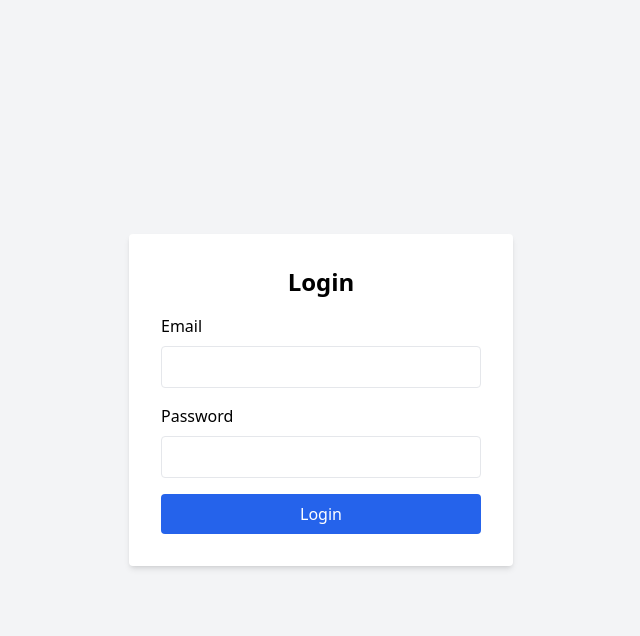
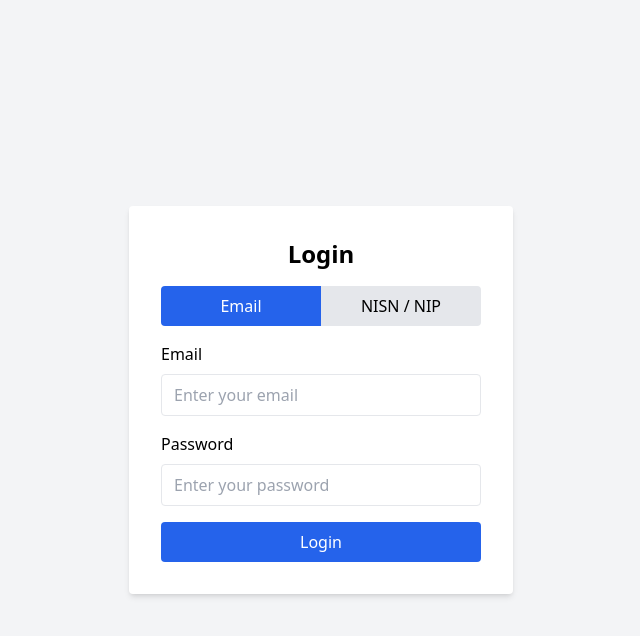
Before and after one commit to Bimzking1/elearning, a Laravel app: page /login in a window 1280 px wide. Shown: the top 636 px of the page, without its empty margins (319-959 px from the left). Run offline with Laravel 12, Linux system fonts and the light colour scheme; parts of the project's set-up code (start-up, migrations or seed data) failed here and were passed over; some libraries are stand-ins or nearby versions.

Commit message:
feat: login with NISN or NIP

```diff
--- a/app/Http/Controllers/Auth/AuthenticatedSessionController.php
+++ b/app/Http/Controllers/Auth/AuthenticatedSessionController.php
@@ -11,35 +11,45 @@ use Illuminate\View\View;
 
 class AuthenticatedSessionController extends Controller
 {
-    /**
-     * Display the login view.
-     */
     public function create(): View
     {
         return view('auth.login');
     }
 
-    /**
-     * Handle an incoming authentication request.
-     */
-    public function store(LoginRequest $request): RedirectResponse
+    public function store(Request $request)
     {
-        $request->authenticate();
+        $credentials = $request->validate([
+            'identifier' => 'required|string',
+            'password' => 'required|string',
+            'login_type' => 'required|string|in:email,nisn_nip',
+        ]);
 
+        $identifier = $credentials['identifier'];
+        $password = $credentials['password'];
+
+        if ($credentials['login_type'] === 'email') {
+            $user = \App\Models\User::where('email', $identifier)->first();
+        } else {
+            $student = \App\Models\Student::where('nisn', $identifier)->first();
+            $teacher = \App\Models\Teacher::where('nip', $identifier)->first();
+
+            $user = $student?->user ?? $teacher?->user;
+        }
+
+        if (!$user || !\Hash::check($password, $user->password)) {
+            return back()->withErrors(['identifier' => 'Invalid credentials'])->withInput();
+        }
+
+        Auth::login($user);
         $request->session()->regenerate();
 
-        return redirect()->intended(route('redirect', absolute: false));
+        return redirect()->intended(route('redirect'));
     }
 
-    /**
-     * Destroy an authenticated session.
-     */
     public function destroy(Request $request): RedirectResponse
     {
         Auth::guard('web')->logout();
-
         $request->session()->invalidate();
-
         $request->session()->regenerateToken();
 
         return redirect('/');
--- a/resources/views/auth/login.blade.php
+++ b/resources/views/auth/login.blade.php
@@ -5,17 +5,66 @@
     <meta name="viewport" content="width=device-width, initial-scale=1.0">
     <title>Login</title>
     <script src="https://cdn.tailwindcss.com"></script>
+    <script>
+        function switchLoginMethod(method) {
+            let label = document.getElementById('identifier-label');
+            let input = document.getElementById('identifier');
+
+            if (method === 'email') {
+                label.innerText = 'Email';
+                input.setAttribute('type', 'email');
+                input.setAttribute('placeholder', 'Enter your email');
+            } else {
+                label.innerText = 'NISN / NIP';
+                input.setAttribute('type', 'text');
+                input.setAttribute('placeholder', 'Enter your NISN or NIP');
+            }
+
+            document.getElementById('login_type').value = method;
+
+            document.getElementById('email-tab').classList.toggle('bg-blue-600', method === 'email');
+            document.getElementById('email-tab').classList.toggle('text-white', method === 'email');
+            document.getElementById('email-tab').classList.toggle('bg-gray-200', method !== 'email');
+
+            document.getElementById('nisn-nip-tab').classList.toggle('bg-blue-600', method === 'nisn_nip');
+            document.getElementById('nisn-nip-tab').classList.toggle('text-white', method === 'nisn_nip');
+            document.getElementById('nisn-nip-tab').classList.toggle('bg-gray-200', method !== 'nisn_nip');
+        }
+    </script>
 </head>
 <body class="bg-gray-100 flex justify-center items-center min-h-screen">
     <div class="bg-white p-8 rounded shadow-md w-96">
         <h2 class="text-2xl font-bold mb-4 text-center">Login</h2>
+
+        <!-- Display Error Messages -->
+        @if ($errors->any())
+            <div class="mb-4 p-3 bg-red-100 border border-red-400 text-red-700 rounded">
+                <ul class="list-disc pl-5">
+                    @foreach ($errors->all() as $error)
+                        <li>{{ $error }}</li>
+                    @endforeach
+                </ul>
+            </div>
+        @endif
+
+        <!-- Tabs -->
+        <div class="flex mb-4">
+            <button id="email-tab" class="flex-1 py-2 text-center bg-blue-600 text-white rounded-l"
+                onclick="switchLoginMethod('email')">Email</button>
+            <button id="nisn-nip-tab" class="flex-1 py-2 text-center bg-gray-200 rounded-r"
+                onclick="switchLoginMethod('nisn_nip')">NISN / NIP</button>
+        </div>
+
+        <!-- Login Form -->
         <form method="POST" action="{{ route('login') }}">
             @csrf
-            <label class="block mb-2">Email</label>
-            <input type="email" name="email" class="w-full border rounded px-3 py-2 mb-4" required>
+            <input type="hidden" id="login_type" name="login_type" value="email">
+
+            <label id="identifier-label" class="block mb-2">Email</label>
+            <input id="identifier" type="email" name="identifier" class="w-full border rounded px-3 py-2 mb-4" placeholder="Enter your email" required>
 
             <label class="block mb-2">Password</label>
-            <input type="password" name="password" class="w-full border rounded px-3 py-2 mb-4" required>
+            <input type="password" name="password" class="w-full border rounded px-3 py-2 mb-4" placeholder="Enter your password" required>
 
             <button type="submit" class="w-full bg-blue-600 text-white py-2 rounded">Login</button>
         </form>
--- a/resources/views/teacher/dashboard.blade.php
+++ /dev/null
@@ -1,6 +0,0 @@
-@extends('layouts.dashboard')
-
-@section('content')
-    <h1 class="text-3xl font-bold">Teacher Dashboard</h1>
-    <p>Welcome, Teacher! Manage your classes, lessons, and students here.</p>
-@endsection
```
Also changed, not shown: app/Http/Requests/Auth/LoginRequest.php (+22 -31 lines), resources/views/teacher/home/index.blade.php (added, +8 -0 lines).
